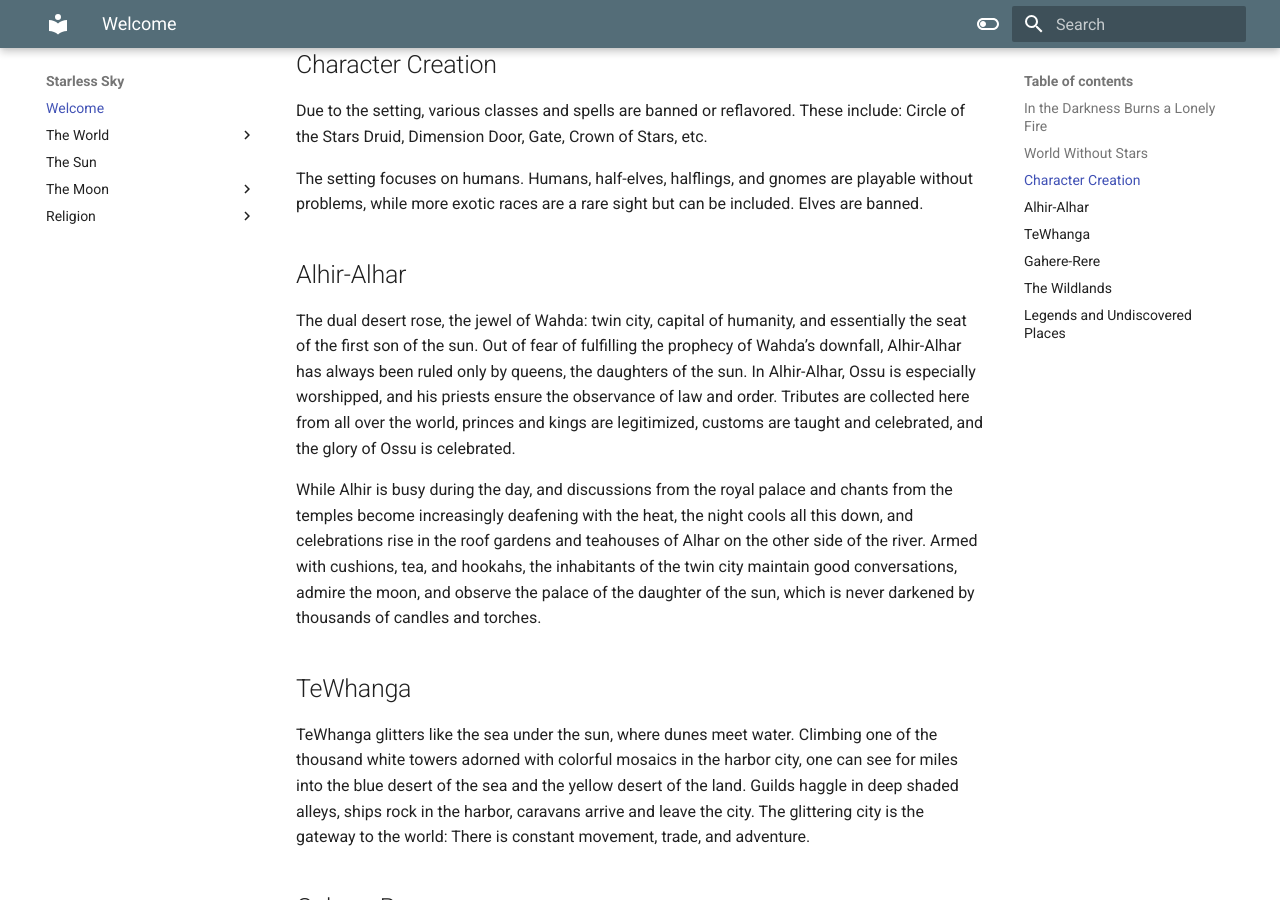
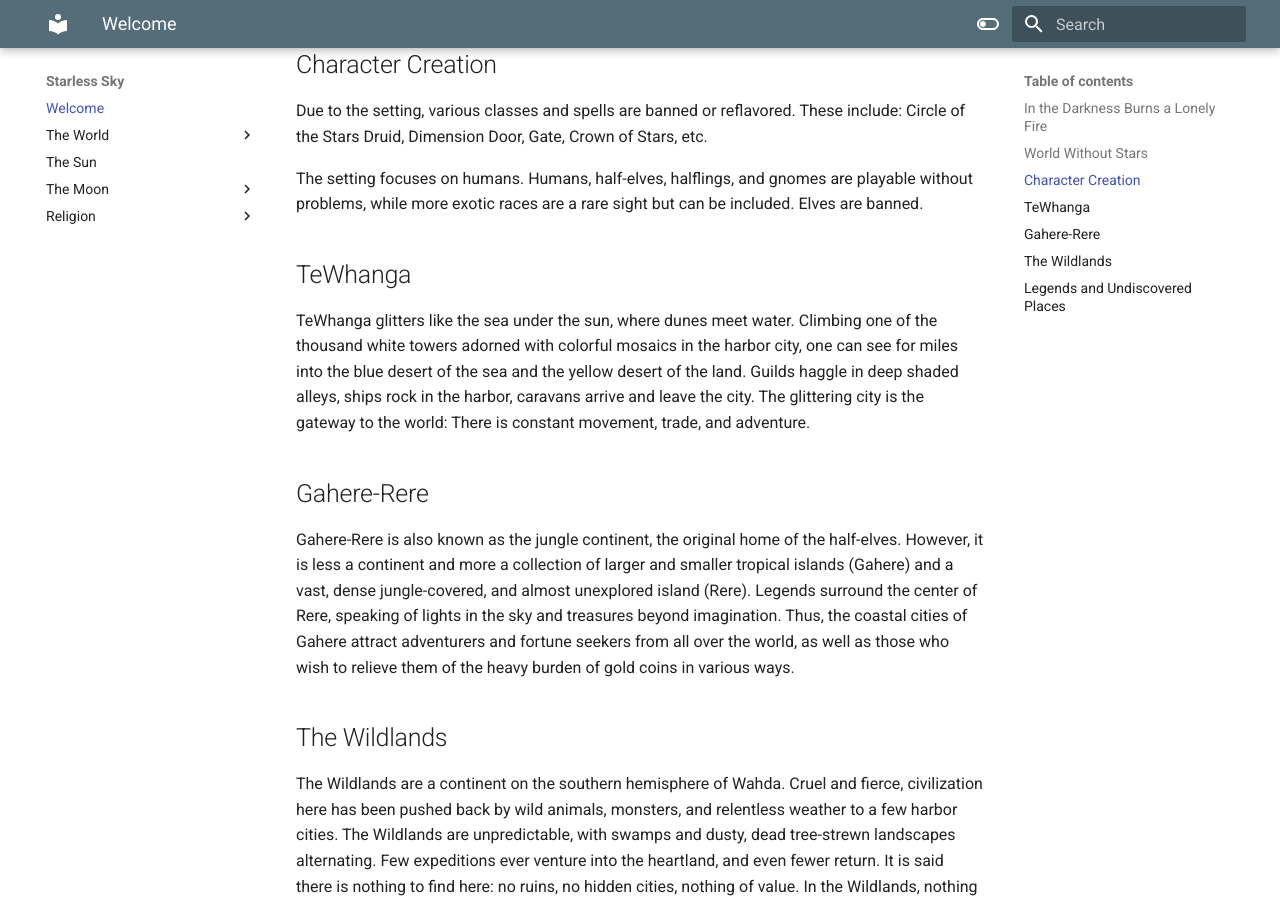
Before and after one commit to Matt4C6F656872/Starless-Sky, an MkDocs documentation site: the page built from docs/index.md, in a window 1280 px wide and 900 px high, scrolled down 735 px. Built offline with MkDocs 1.6.1 and Material for MkDocs 9.7.7, drawn with Linux system fonts in a browser that asks for light colours.

```diff
--- a/docs/index.md
+++ b/docs/index.md
@@ -24,13 +24,6 @@
 
 The setting focuses on humans. Humans, half-elves, halflings, and gnomes are playable without problems, while more exotic races are a rare sight but can be included. Elves are banned.
 
-## Alhir-Alhar
-The dual desert rose, the jewel of Wahda: twin city, capital of humanity, and essentially the seat of the first son of the sun. Out of fear of fulfilling the prophecy of Wahda’s downfall, Alhir-Alhar has always been ruled only by queens, the daughters of the sun. In Alhir-Alhar, Ossu is especially worshipped, and his priests ensure the observance of law and order. Tributes are collected here from all over the world, princes and kings are legitimized, customs are taught and celebrated, and the glory of Ossu is celebrated.
-
-While Alhir is busy during the day, and discussions from the royal palace and chants from the temples become increasingly deafening with the heat, the night cools all this down, and celebrations rise in the roof gardens and teahouses of Alhar on the other side of the river. Armed with cushions, tea, and hookahs, the inhabitants of the twin city maintain good conversations, admire the moon, and observe the palace of the daughter of the sun, which is never darkened by thousands of candles and torches.
-
-
-
 ## TeWhanga
 TeWhanga glitters like the sea under the sun, where dunes meet water. Climbing one of the thousand white towers adorned with colorful mosaics in the harbor city, one can see for miles into the blue desert of the sea and the yellow desert of the land. Guilds haggle in deep shaded alleys, ships rock in the harbor, caravans arrive and leave the city. The glittering city is the gateway to the world: There is constant movement, trade, and adventure.
 
--- a/mkdocs.yml
+++ b/mkdocs.yml
@@ -10,7 +10,7 @@
           - wahda/index.md
           - Locations:
               - locations/index.md
-              - Wahda: locations/wahda-desert.md
+              - Wahda: locations/wahda.md
               - Alhir-Alhar: locations/alhir-alhar.md
               - Temple of the Sun: locations/temple-of-the-sun.md
               - Brin's Forest: locations/brins-forest.md
```
Also changed, not shown: docs/the-world/wahda/locations/alhir-alhar.md (added, +4 -0 lines), docs/the-world/wahda/locations/index.md (+4 -0 lines), docs/the-world/wahda/locations/wahda-desert.md (deleted, +0 -4 lines), docs/the-world/wahda/locations/wahda.md (added).
